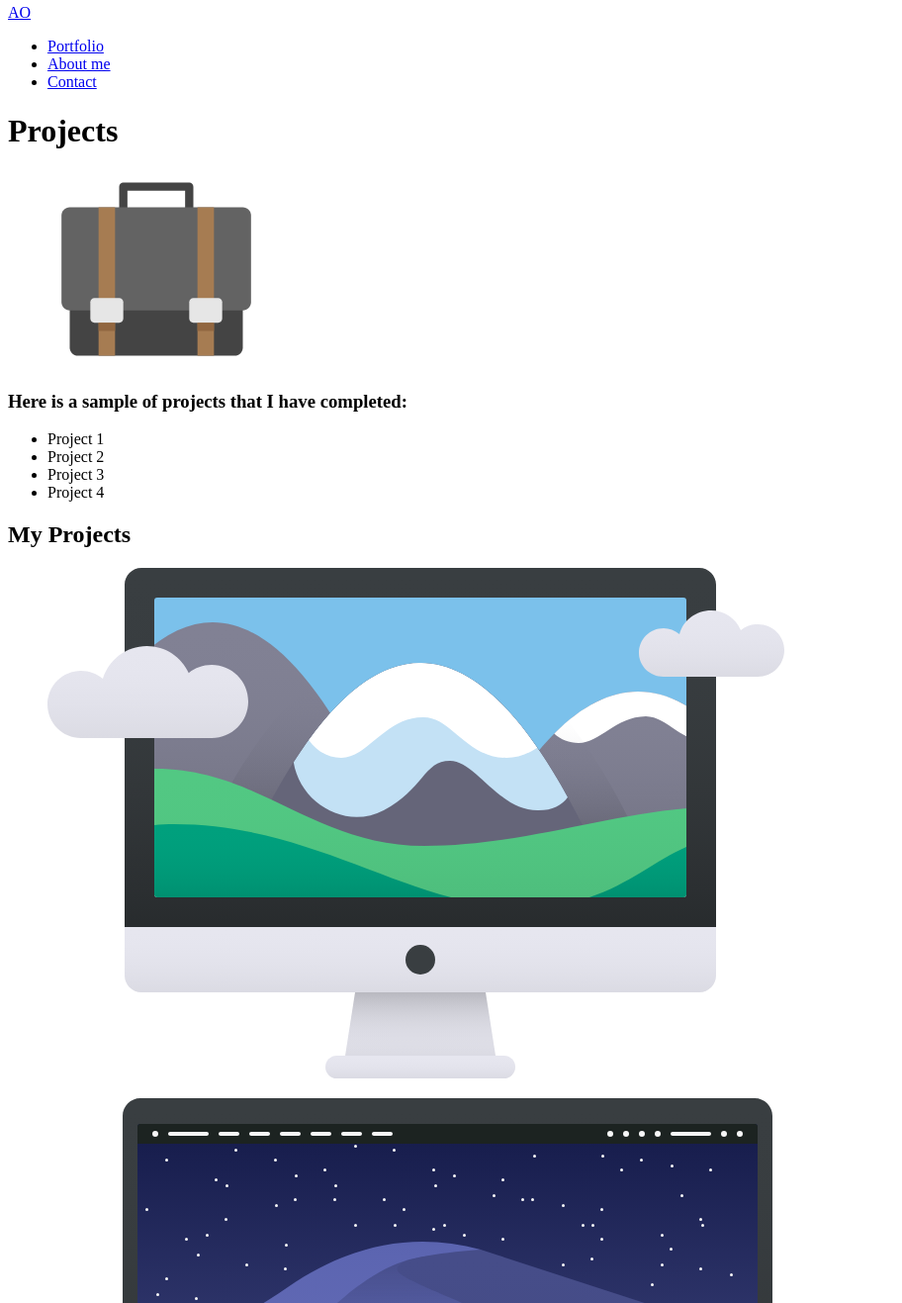
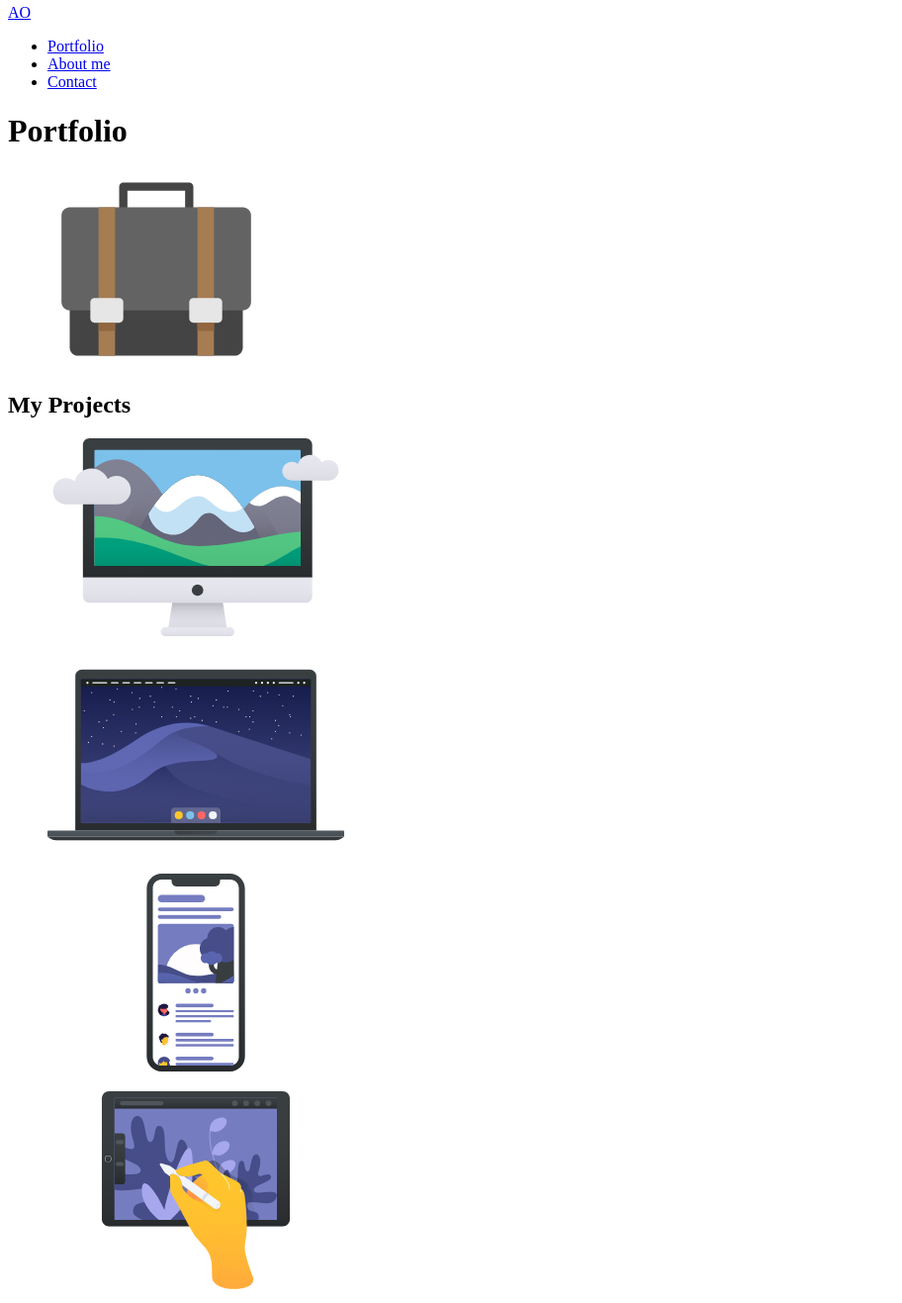
Before and after one commit to ahmedhomar/wireframe-aho, a plain HTML site: page index.html in a window 1280 px wide. Shown: the part 1018-2335 px from the top of the page at 99% size, without its empty margins (0-912 px from the left). Drawn offline with Linux system fonts and the light colour scheme.

Commit message:
resized images and deleted aside for portfolio section.

```diff
--- a/index.html
+++ b/index.html
@@ -100,7 +100,7 @@
     </nav>
 
     <main class="projects-content">
-    <h1>Projects</h1>
+      <h1>Portfolio</h1>
       <img
         src="/images/03 Svg/Primary/briefcase-25.svg"
         class="middle-ground"
@@ -110,41 +110,33 @@
       />
     </main>
 
-  <aside class="projects-sidebar">
-    <h3> Here is a sample of projects that I have completed:</h3>
-
-    <ul>
-      <li>Project 1</li>
-      <li>Project 2</li>
-      <li>Project 3</li>
-      <li>Project 4</li>
-
-    </ul>
-  </aside>
-
     <section class="projects-wrapper">
       <h2>My Projects</h2>
 
       <div class="tech-stack">
         <figure class="tech-stack__item">
-        <img src="/images/03 Svg/Primary/iMac.svg" />
+          <img src="/images/03 Svg/Primary/iMac.svg" height="200"
+          width="300" />
         </figure>
         <figure class="tech-stack__item">
-        <img src="/images/03 Svg/Primary/Macbook.svg" />
+          <img src="/images/03 Svg/Primary/Macbook.svg"  height="200"
+          width="300" />
         </figure>
 
         <figure class="tech-stack__item">
-        <img src="/images/03 Svg/Primary/iPhone.svg" />
+          <img src="/images/03 Svg/Primary/iPhone.svg"  height="200"
+          width="300"/>
         </figure>
 
         <figure class="tech-stack__item">
-        <img src="/images/03 Svg/Primary/Hand and iPad.svg" />
+          <img src="/images/03 Svg/Primary/Hand and iPad.svg"  height="200"
+          width="300"/>
         </figure>
 
         <figure class="tech-stack__item">
-        <img src="/images/03 Svg/Primary/Apple watch.svg" />
+          <img src="/images/03 Svg/Primary/Apple watch.svg"  height="200"
+          width="300"/>
         </figure>
-
       </div>
     </section>
 
@@ -173,11 +165,10 @@
       <p>
         I'm a scientist turned full-stack developer. I love learning and I
         follow my curiosity wherever it takes me. <br />
-      I joined the Nology Consultancy programme because I am passionate about
-      technology and wish to hone my creative problem-solving skills.
+
       </p>
       <img
-      src="/images/03 Svg/Primary/"
+        src="/images/03 Svg/Primary/Lighthouse.svg"
         class="middle-ground"
         alt=""
         height="200"
@@ -213,11 +204,13 @@
         </figure>
 
         <figure class="interests__item">
-        <img src="/images/03 Svg/Primary/Books.svg" />
+          <img src="/images/03 Svg/Primary/Books.svg"  height="50rem"
+          width="300"/>
         </figure>
 
         <figure class="interests__item">
-        <img src="/images/03 Svg/Primary/Coffee machine.svg" />
+          <img src="/images/03 Svg/Primary/Coffee machine.svg" height="100rem"
+          width="300" />
         </figure>
       </div>
     </section>
@@ -243,9 +236,7 @@
     <main class="contact-content">
       <h1>Contact</h1>
 
-    <p>
-      Connect
-    </p>
+      <p>Connect</p>
       <img
         src="/images/03 Svg/Primary/Hands and iPhone.svg"
         class="middle-ground"
```
Lines whose indentation alone changed are shown as unchanged.
